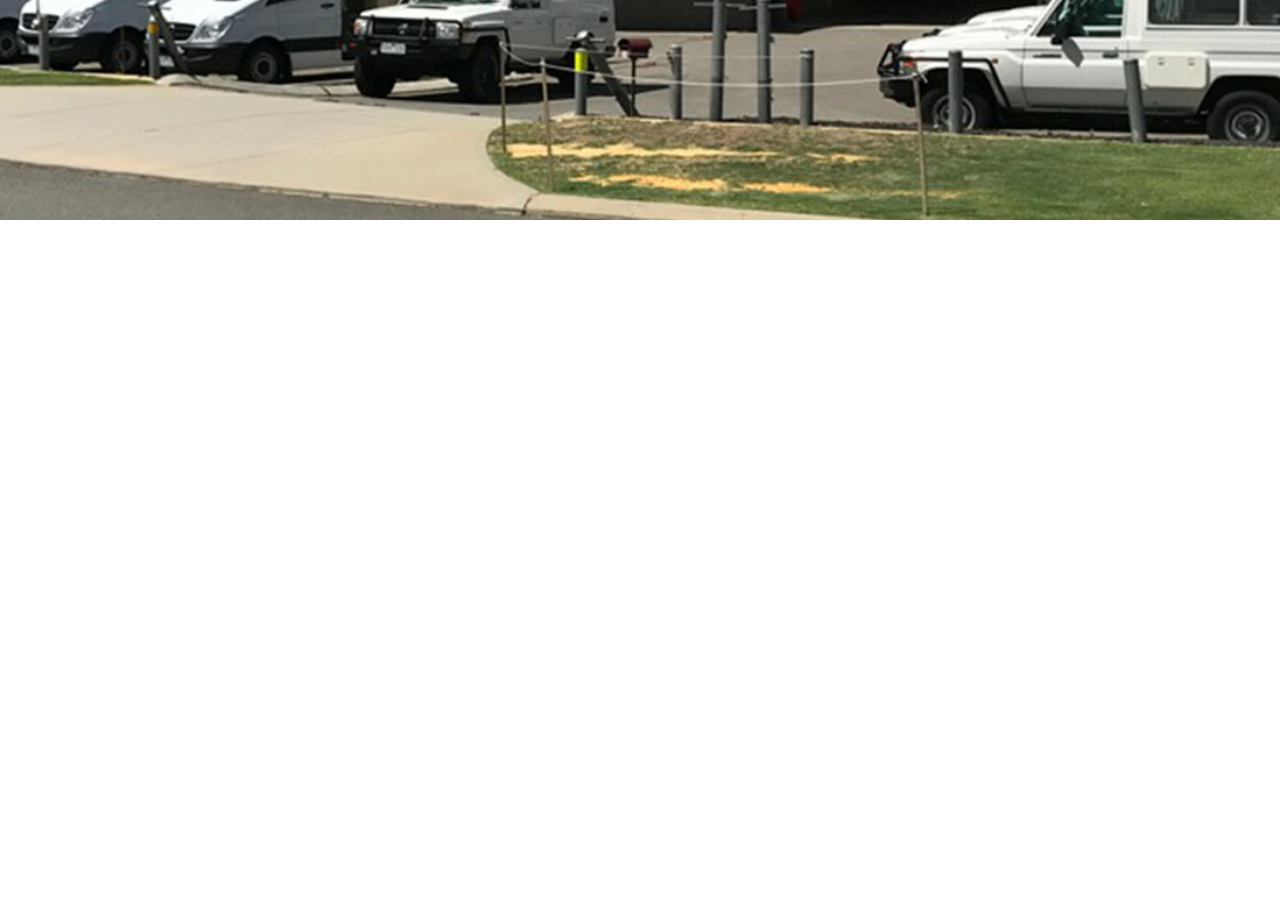
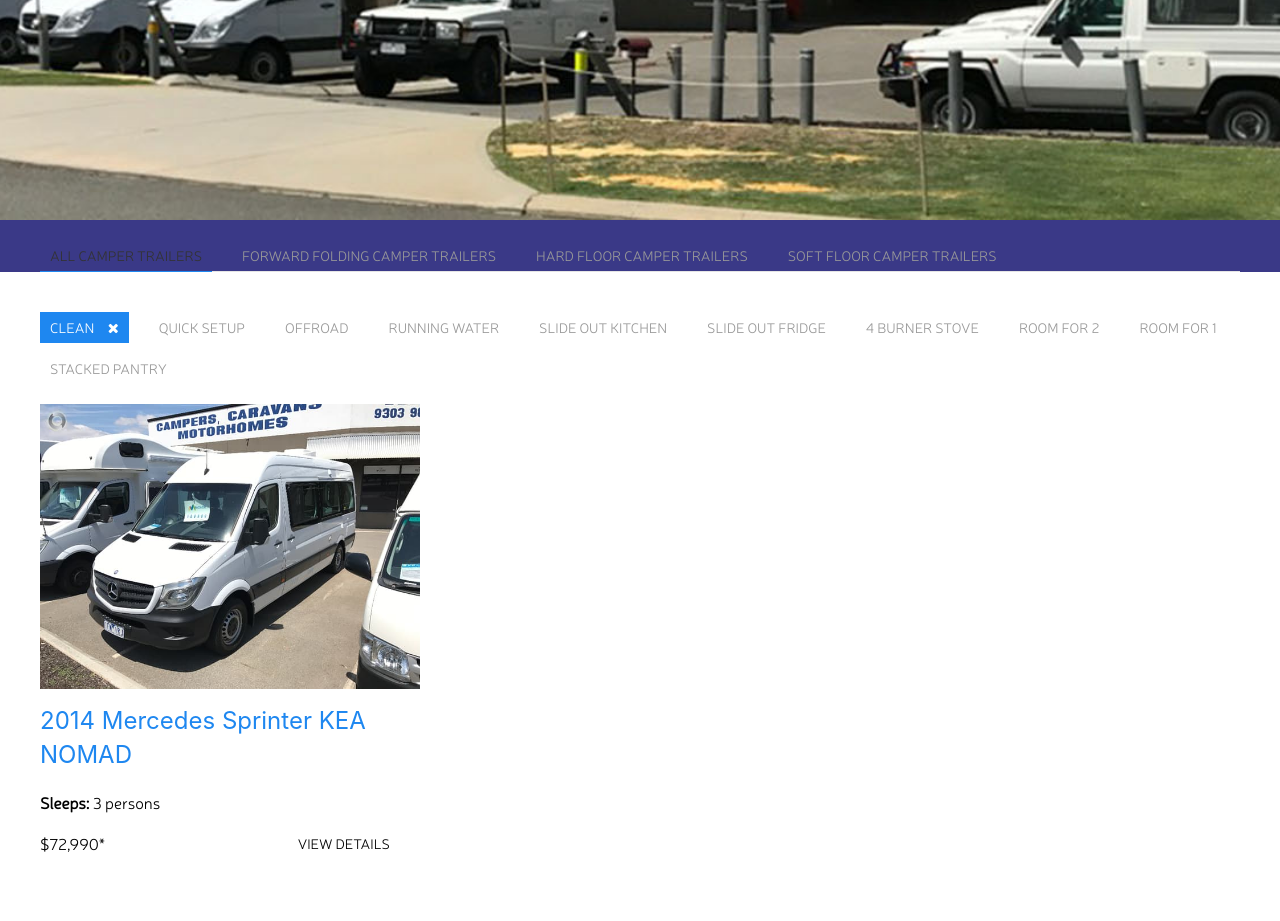
Before and after one commit to Ruala/KBinside, a website: page index.html in a window 1280 px wide. Shown: the part 665-1586 px from the top of the page. Before the commit the page ends 965 px from the top, so only its background shows below. Drawn offline with nearby package versions, Linux system fonts and the light colour scheme.

Commit message:
tabs and filter

```diff
--- a/index.html
+++ b/index.html
@@ -145,6 +145,69 @@
 
         <!--main side-->
         <div class="uk-section uk-section-small uk-padding-remove-top">
+            <div class="tm-background-primary">
+                <div class="uk-container">
+                    <!-- This is the nav containing the toggling elements -->
+                    <ul class="tm-tab uk-margin-top" uk-tab uk-switcher="content: .tm-switcher-trailers">
+                        <li><a href="#">All Camper Trailers</a></li>
+                        <li><a href="#">Forward Folding Camper Trailers</a></li>
+                        <li><a href="#">Hard floor camper trailers</a></li>
+                        <li><a href="#">Soft floor camper trailers</a></li>
+                    </ul>
+                </div>
+            </div>
+
+            <div class="uk-padding uk-padding-remove-horizontal">
+                <div class="uk-container">
+                    <!-- This is the container of the content items -->
+                    <ul class="tm-switcher-trailers uk-switcher">
+                        <li class="uk-active">
+                            <div uk-filter="target: .js-filter-all-trailers">
+                                <!-- Filter controls -->
+                                <ul class="uk-subnav uk-subnav-pill" uk-margin>
+                                    <li class="tm-reset-all uk-active" uk-filter-control><a href="#">Clean <i class="fa fa-times uk-margin-small-left" aria-hidden="true"></i></a></li>
+                                    <li uk-filter-control="filter: [data-setup='quick-setup']; group: setup"><a href="#">Quick setup</a></li>
+                                    <li uk-filter-control="filter: [data-road='offroad']; group: road"><a href="#">Offroad</a></li>
+                                    <li uk-filter-control="filter: [data-water='running-water']; group: water"><a href="#">Running water</a></li>
+                                    <li uk-filter-control="filter: [data-kitchen='slide-out-kitchen']; group: kitchen"><a href="#">Slide out kitchen</a></li>
+                                    <li uk-filter-control="filter: [data-fridge='slide-out-fridge']; group: fridge"><a href="#">Slide out fridge</a></li>
+                                    <li uk-filter-control="filter: [data-stove='4-burner-stove']; group: stove"><a href="#">4 burner stove</a></li>
+                                    <li uk-filter-control="filter: [data-room='room-for-2']; group: room"><a href="#">Room for 2</a></li>
+                                    <li uk-filter-control="filter: [data-room='room-for-1']; group: room"><a href="#">Room for 1</a></li>
+                                    <li uk-filter-control="filter: [data-pantry='stacked-pantry']; group: pantry"><a href="#">Stacked Pantry</a></li>
+                                </ul>
+
+                                <!-- Layout items -->
+                                <ul class="js-filter-all-trailers uk-child-width-1-2@s uk-child-width-1-3@m uk-grid-medium" uk-grid>
+                                    <li data-setup="quick-setup" data-road="offroad" data-water="running-water" data-kitchen="slide-out-kitchen" data-fridge="slide-out-fridge" data-stove="4-burner-stove" data-room="room-for-2" data-pantry="stacked-pantry">
+                                        <div class="uk-card">
+                                            <div class="uk-card-media-top">
+                                                <a href="#">
+                                                    <img class="lazy" src="img/stock_c2727_0.jpg">
+                                                </a>
+                                            </div>
+                                            <div class="uk-padding-small uk-padding-remove-horizontal">
+                                                <h3><a href="#">2014 Mercedes Sprinter KEA NOMAD</a></h3>
+                                                <div class="uk-margin-small-bottom"><strong>Sleeps:</strong> 3 persons</div>
+                                                <div class="uk-flex-between uk-flex-middle" uk-grid>
+                                                    <div>
+                                                        <div class="">$72,990*</div>
+                                                    </div>
+
+                                                    <div>
+                                                        <a class="tm-button-primary uk-button" href="#">View Details</a>
+                                                    </div>
+                                                </div>
+                                            </div>
+                                        </div>
+                                    </li>
+                                </ul>
+
+                            </div>
+                        </li>
+                    </ul>
+                </div>
+            </div>
 
         </div>
 
```
Also changed, not shown: img/stock_c2727_0.jpg (added).
